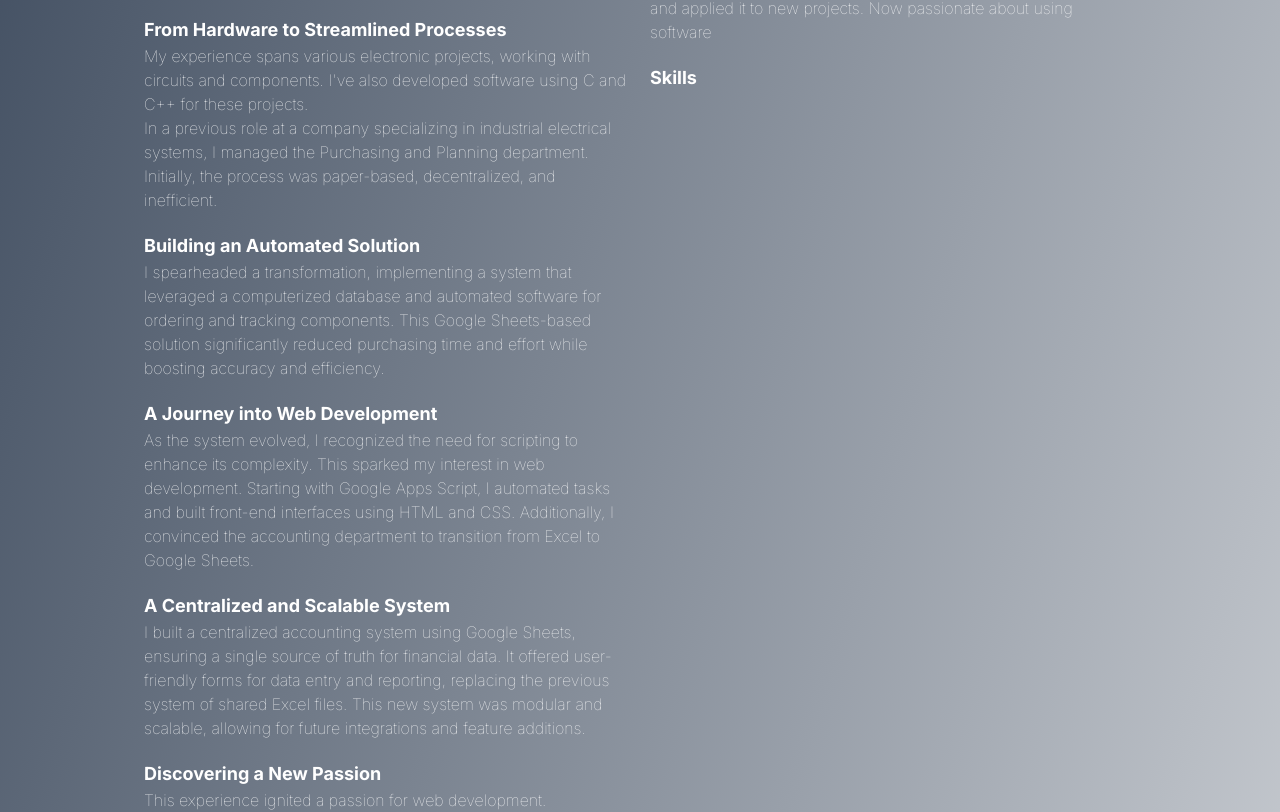
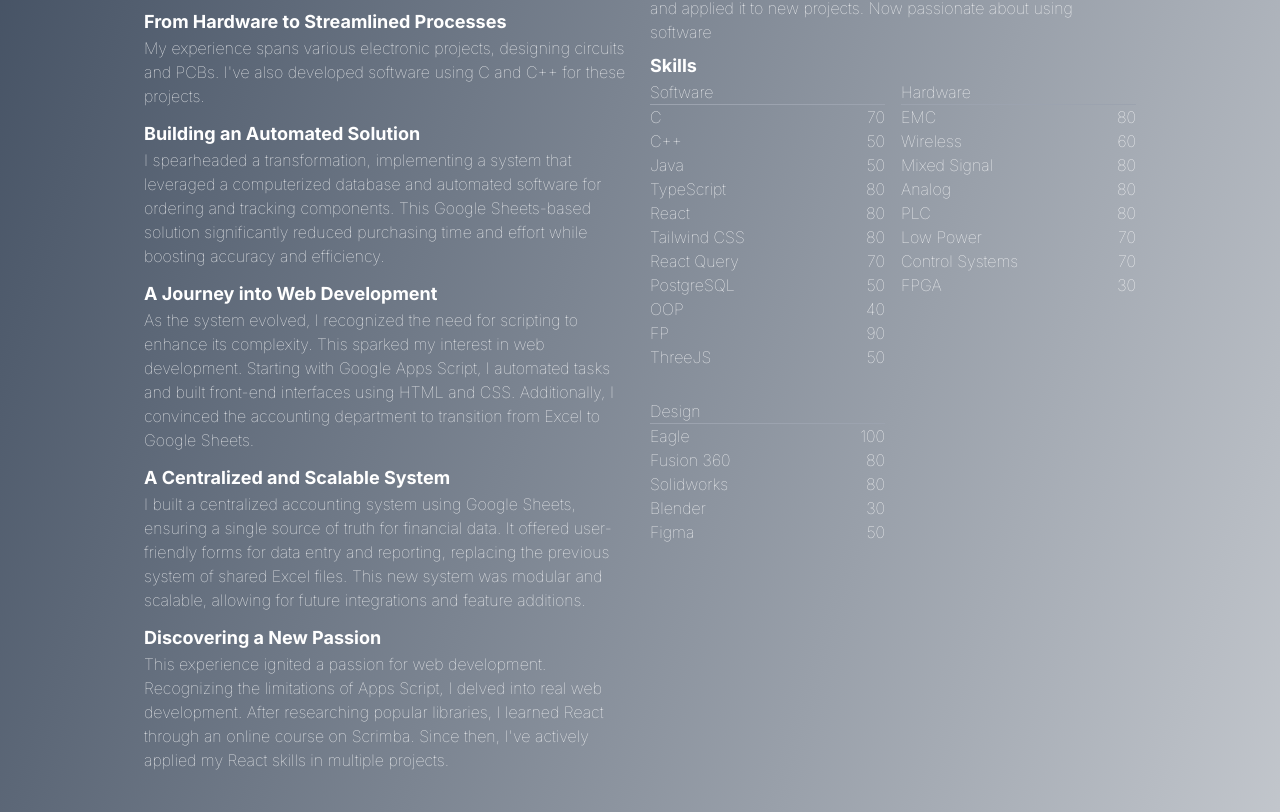
Before and after one commit to seifmegahed/portfolio, a React (Vite) app: page / in a window 1280 px wide. Shown: the part 817-1629 px from the top of the page. Built offline with nearby package versions, Linux system fonts and the light colour scheme.

Commit message:
skills section

```diff
--- /dev/null
+++ b/src/data/aboutData.ts
@@ -0,0 +1,77 @@
+export const aboutData = [
+  {
+    span: "1",
+    title: "My Passion for Automating Electronics with Software",
+    content:
+      "I've always been captivated by electronics and their potential to create intelligent systems. Throughout my career, I've combined my electronics expertise with software development to bring projects to life.",
+  },
+  {
+    span: "1",
+    title: "From Hardware to Streamlined Processes",
+    content:
+      "My experience spans various electronic projects, designing circuits and PCBs. I've also developed software using C and C++ for these projects.",
+  },
+  {
+    span: "2",
+    title: "Building an Automated Solution",
+    content:
+      "I spearheaded a transformation, implementing a system that leveraged a computerized database and automated software for ordering and tracking components. This Google Sheets-based solution significantly reduced purchasing time and effort while boosting accuracy and efficiency.",
+  },
+  {
+    span: "2",
+    title: "A Journey into Web Development",
+    content:
+      "As the system evolved, I recognized the need for scripting to enhance its complexity. This sparked my interest in web development. Starting with Google Apps Script, I automated tasks and built front-end interfaces using HTML and CSS. Additionally, I convinced the accounting department to transition from Excel to Google Sheets.",
+  },
+  {
+    span: "2",
+    title: "A Centralized and Scalable System",
+    content:
+      "I built a centralized accounting system using Google Sheets, ensuring a single source of truth for financial data. It offered user-friendly forms for data entry and reporting, replacing the previous system of shared Excel files. This new system was modular and scalable, allowing for future integrations and feature additions.",
+  },
+  {
+    span: "2",
+    title: "Discovering a New Passion",
+    content:
+      "This experience ignited a passion for web development. Recognizing the limitations of Apps Script, I delved into real web development. After researching popular libraries, I learned React through an online course on Scrimba. Since then, I've actively applied my React skills in multiple projects.",
+  },
+  {
+    span: "2",
+    title: "TL;DR",
+    content:
+      "Electronics engineer + software developer. Built automated systems using electronics and code (C/C++). Streamlined a company's purchasing process with a custom database and web interface (Google Sheets, Apps Script). Learned React for web development and applied it to new projects. Now passionate about using software",
+  },
+];
+
+export const skillsData = {
+  Software: [
+    { title: "C", score: 70 },
+    { title: "C++", score: 50 },
+    { title: "Java", score: 50 },
+    { title: "TypeScript", score: 80 },
+    { title: "React", score: 80 },
+    { title: "Tailwind CSS", score: 80 },
+    { title: "React Query", score: 70 },
+    { title: "PostgreSQL", score: 50 },
+    { title: "OOP", score: 40 },
+    { title: "FP", score: 90 },
+    { title: "ThreeJS", score: 50 },
+  ],
+  Hardware: [
+    { title: "EMC", score: 80 },
+    { title: "Wireless", score: 60 },
+    { title: "Mixed Signal", score: 80 },
+    { title: "Analog", score: 80 },
+    { title: "PLC", score: 80 },
+    { title: "Low Power", score: 70 },
+    { title: "Control Systems", score: 70 },
+    { title: "FPGA", score: 30 },
+  ],
+  Design: [
+    { title: "Eagle", score: 100 },
+    { title: "Fusion 360", score: 80 },
+    { title: "Solidworks", score: 80 },
+    { title: "Blender", score: 30 },
+    { title: "Figma", score: 50 },
+  ],
+};
--- a/src/data/projectData.json
+++ b/src/data/projectData.json
@@ -5,7 +5,7 @@
       "path": "azzas-handmade",
       "year": 2024,
       "description": "Web Store for handmade jewelry and accessories",
-      "tags": ["Firebase", "React", "Tailwind CSS", "Auth"]
+      "tags": ["Firebase", "TypeScript", "React", "Tailwind CSS", "Auth"]
     },
     {
       "title": "Bend 24",
@@ -72,7 +72,7 @@
       "path": "bend-23",
       "year": 2020,
       "description": "Audio delay pedal with a low frequency oscillator",
-      "tags": ["C/C++", "WaveTable", "PCB Design", "3D Modeling", "ThreeJS"]
+      "tags": ["C/C++", "WaveTable", "PCB Design", "3D Modeling", "React", "TypeScript", "ThreeJS"]
     },
     {
       "title": "Monstera Speeduino",
--- a/src/sections/About.tsx
+++ b/src/sections/About.tsx
@@ -1,98 +1,60 @@
 import SectionTitle from "../components/SectionTitle";
 import SectionWrapper from "../components/SectionWrapper";
+import { aboutData, skillsData } from "../data/aboutData";
 
 const ParagraphTitle = (props: { children: string }) => (
   <p className="text-lg w-full font-bold">{props.children}</p>
 );
 
 export default function About() {
+  const PartA = [
+    aboutData[0],
+    aboutData[1],
+    aboutData[2],
+    aboutData[3],
+    aboutData[4],
+    aboutData[5],
+  ];
+  const PartB = [aboutData[6]];
   return (
     <SectionWrapper id="about">
       <SectionTitle title="About" />
-      <div className="grid md:grid-cols-2 gap-5">
-        <div className="flex flex-col gap-5 row-span-3">
+      <div className="grid md:grid-cols-2 md:gap-5 gap-2 w-full">
+        <div className="flex flex-col gap-3">
+          {PartA.map((data) => (
+            <div key={data.title}>
+              <ParagraphTitle>{data.title}</ParagraphTitle>
+              <p>{data.content}</p>
+            </div>
+          ))}
+        </div>
+        <div className="flex flex-col gap-2">
+          {PartB.map((data) => (
+            <div key={data.title}>
+              <ParagraphTitle>{data.title}</ParagraphTitle>
+              <p>{data.content}</p>
+            </div>
+          ))}
           <div>
-            <ParagraphTitle>
-              My Passion for Automating Electronics with Software
-            </ParagraphTitle>
-            <p>
-              I've always been captivated by electronics and their potential to
-              create intelligent systems. Throughout my career, I've combined my
-              electronics expertise with software development to bring projects
-              to life.
-            </p>
+            <ParagraphTitle>Skills</ParagraphTitle>
+            <div className="grid lg:grid-cols-2  md:grid-cols-1 sm:grid-cols-2 gap-4 h-full">
+              {Object.entries(skillsData).map(([key, value]) => (
+                <div key={key}>
+                  <p>{key}</p>
+                  <hr className="border-gray-400"></hr>
+                  {value.map((data) => (
+                    <div
+                      key={data.title}
+                      className="flex w-full justify-between"
+                    >
+                      <p>{data.title}</p>
+                      <p>{data.score}</p>
+                    </div>
+                  ))}
+                </div>
+              ))}
+            </div>
           </div>
-          <div>
-            <ParagraphTitle>
-              From Hardware to Streamlined Processes
-            </ParagraphTitle>
-            <p>
-              My experience spans various electronic projects, working with
-              circuits and components. I've also developed software using C and
-              C++ for these projects.
-            </p>
-            <p>
-              In a previous role at a company specializing in industrial
-              electrical systems, I managed the Purchasing and Planning
-              department. Initially, the process was paper-based, decentralized,
-              and inefficient.
-            </p>
-          </div>
-          <div>
-            <ParagraphTitle>Building an Automated Solution</ParagraphTitle>
-            <p>
-              I spearheaded a transformation, implementing a system that
-              leveraged a computerized database and automated software for
-              ordering and tracking components. This Google Sheets-based
-              solution significantly reduced purchasing time and effort while
-              boosting accuracy and efficiency.
-            </p>
-          </div>
-          <div>
-            <ParagraphTitle>A Journey into Web Development</ParagraphTitle>
-            <p>
-              As the system evolved, I recognized the need for scripting to
-              enhance its complexity. This sparked my interest in web
-              development. Starting with Google Apps Script, I automated tasks
-              and built front-end interfaces using HTML and CSS. Additionally, I
-              convinced the accounting department to transition from Excel to
-              Google Sheets.
-            </p>
-          </div>
-          <div>
-            <ParagraphTitle>A Centralized and Scalable System</ParagraphTitle>
-            <p>
-              I built a centralized accounting system using Google Sheets,
-              ensuring a single source of truth for financial data. It offered
-              user-friendly forms for data entry and reporting, replacing the
-              previous system of shared Excel files. This new system was modular
-              and scalable, allowing for future integrations and feature
-              additions.
-            </p>
-          </div>
-          <div>
-            <ParagraphTitle>Discovering a New Passion</ParagraphTitle>
-            <p>
-              This experience ignited a passion for web development. Recognizing
-              the limitations of Apps Script, I delved into real web
-              development. After researching popular libraries, I learned React
-              through an online course on Scrimba. Since then, I've actively
-              applied my React skills in multiple projects.
-            </p>
-          </div>
-        </div>
-        <div className="grid-rows-1">
-          <ParagraphTitle>TL;DR</ParagraphTitle>
-          <p>
-            Electronics engineer + software developer. Built automated systems
-            using electronics and code (C/C++). Streamlined a company's
-            purchasing process with a custom database and web interface (Google
-            Sheets, Apps Script). Learned React for web development and applied
-            it to new projects. Now passionate about using software
-          </p>
-        </div>
-        <div>
-          <ParagraphTitle>Skills</ParagraphTitle>
         </div>
       </div>
     </SectionWrapper>
```
